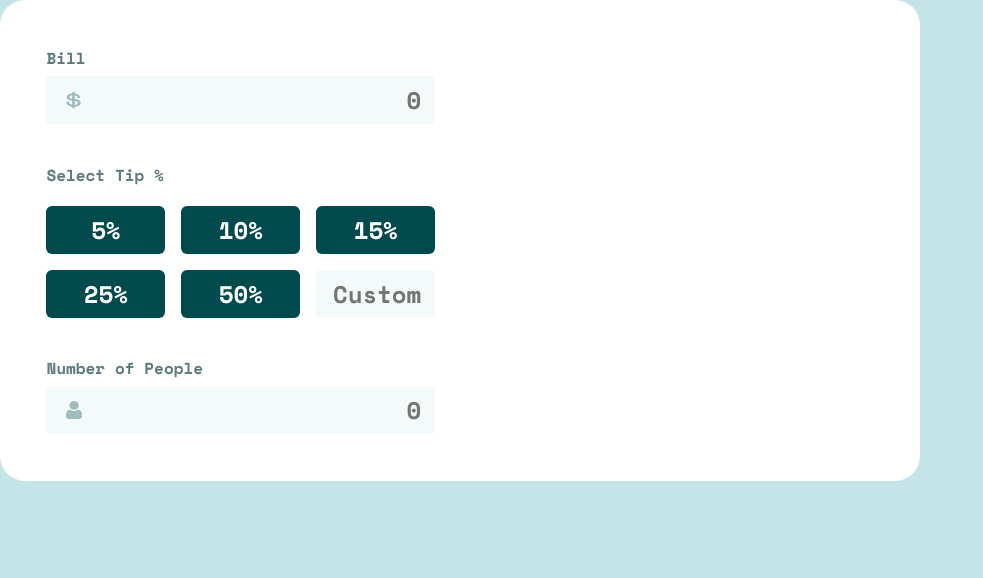
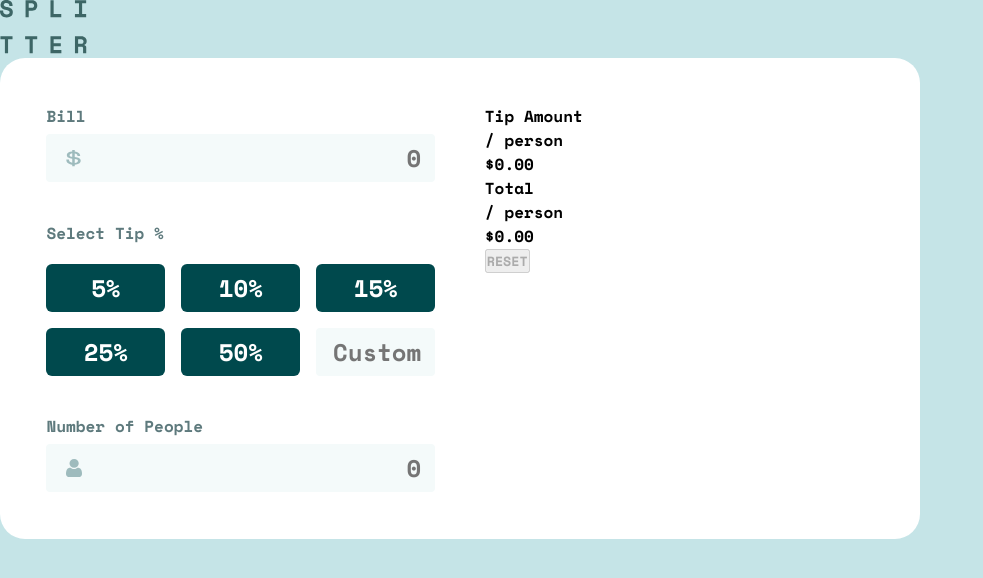
Before and after one commit to ihccenen/tip-calculator-app, a Next.js app: page / in a window 1280 px wide. Shown: the top 578 px of the page, without its empty margins (0-983 px from the left). Built offline with nearby package versions, Linux system fonts and the light colour scheme.

Commit message:
Added tip info and changed class names

```diff
--- a/app/page.tsx
+++ b/app/page.tsx
@@ -1,11 +1,13 @@
 'use client';
 
 import { Space_Mono } from 'next/font/google';
+import Image from 'next/image';
 import Input from './components/Input';
+import useInput from './components/hooks/useInput';
 import styles from './page.module.css';
 import iconDollar from '../public/icon-dollar.svg';
 import iconPerson from '../public/icon-person.svg';
-import useInput from './components/hooks/useInput';
+import logo from '../public/logo.svg';
 
 const spaceMono = Space_Mono({ weight: '700', subsets: ['latin'] });
 const tipList = ['5%', '10%', '15%', '25%', '50%'];
@@ -13,9 +15,19 @@ const tipList = ['5%', '10%', '15%', '25%', '50%'];
 export default function Home() {
   const bill = useInput('');
   const tip = useInput('');
-  const numOfPeople = useInput('');
+  const numOfPeople = useInput('', /^(?!0{2,})[0-9]*$/);
+
+  const handleClick = () => {
+    bill.reset();
+    tip.reset();
+    numOfPeople.reset();
+  };
+
+  const btnDisabled = bill.value === '' && tip.value === '' && numOfPeople.value === '';
 
   return (
+    <div className={styles.wrapper}>
+      <Image className={styles.logo} src={logo} alt="logo" />
       <form className={`${styles.form} ${spaceMono.className}`}>
         <div className={styles.inputsWrapper}>
           <label className={styles.label} htmlFor="bill">
@@ -51,10 +63,14 @@ export default function Home() {
             />
           </fieldset>
           <label className={styles.label} htmlFor="number-of-people">
-          Number of People
+            <div className={styles.numOfPeople}>
+              <span>Number of People</span>
+              {numOfPeople.value[0] === '0' && <span className={styles.invalid}>Can&apos;t be zero</span>}
+            </div>
             <Input
+              className={numOfPeople.value === '0' ? styles.invalid : ''}
               name="number-of-people"
-            value={numOfPeople.value}
+              value={numOfPeople.value.replace(/^0{2,}/, '')}
               placeholder="0"
               handleChange={numOfPeople.handleChange}
               svg={iconPerson}
@@ -62,7 +78,33 @@ export default function Home() {
             />
           </label>
         </div>
-      <div />
+        <div className={styles.tip}>
+          <div>
+            <div className={styles.price}>
+              <div>
+                <p>Tip Amount</p>
+                <p className={styles.person}>/ person</p>
+              </div>
+              <div className={styles.amount}>$0.00</div>
+            </div>
+            <div className={styles.price}>
+              <div>
+                <p>Total</p>
+                <p className={styles.person}>/ person</p>
+              </div>
+              <div className={styles.amount}>$0.00</div>
+            </div>
+          </div>
+          <button
+            className={styles.button}
+            type="button"
+            onClick={handleClick}
+            disabled={btnDisabled}
+          >
+            RESET
+          </button>
+        </div>
       </form>
+    </div>
   );
 }
```
Lines whose indentation alone changed are shown as unchanged.
